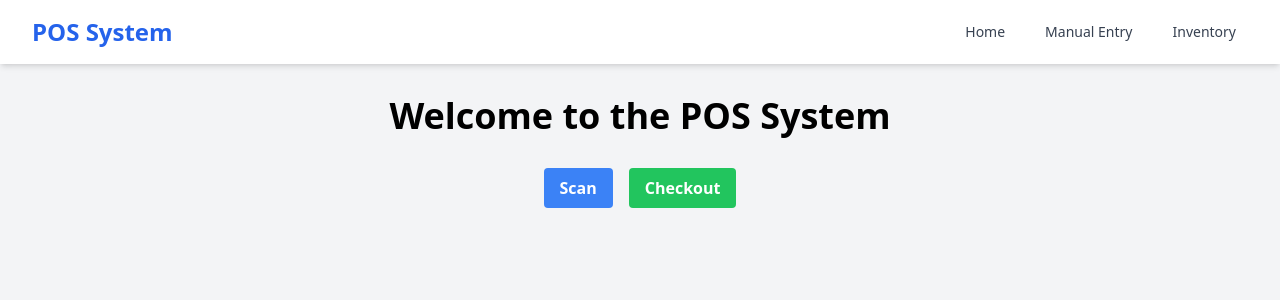
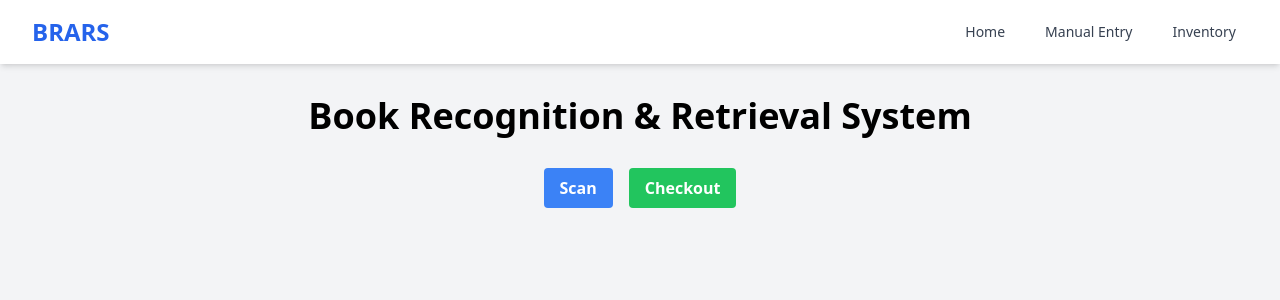
Before and after one commit to pfeeyatko/book-recognition, a Nuxt app: page / in a window 1280 px wide. Shown: the top 300 px of the page. Built offline with nearby package versions, Linux system fonts and the light colour scheme.

Commit message:
Copy updates and formatting

```diff
--- a/components/Menu.vue
+++ b/components/Menu.vue
@@ -21,7 +21,7 @@ const closeMenu = () => {
         <div class="flex justify-between h-16">
           <!-- Logo or Brand Name -->
           <div class="flex-shrink-0 flex items-center">
-            <h2 class="text-2xl font-bold text-blue-600">POS System</h2>
+            <h2 class="text-2xl font-bold text-blue-600">BRARS</h2>
           </div>
 
           <!-- Desktop Menu -->
--- a/composables/useOpenLibrary.js
+++ b/composables/useOpenLibrary.js
@@ -11,7 +11,6 @@ export default function useOpenLibrary() {
       }
 
       return {
-        error: false,
         title: data.docs[0].title, // string
         author: data.docs[0].author_name, // array
         yearPublished: data.docs[0].publish_year, // array
--- a/pages/index.vue
+++ b/pages/index.vue
@@ -61,7 +61,7 @@ onMounted(() => {
     <Menu/>
     <!-- Main Content -->
     <div class="container mx-auto px-4 py-8">
-      <h1 class="text-4xl font-bold text-center mb-8">Welcome to the POS System</h1>
+      <h1 class="text-4xl font-bold text-center mb-8">Book Recognition & Retrieval System</h1>
       <div class="flex justify-center space-x-4">
         <button class="bg-blue-500 hover:bg-blue-700 text-white font-bold py-2 px-4 rounded" @click="setActiveComponent(ScanNew)">Scan</button>
         <button class="bg-green-500 hover:bg-green-700 text-white font-bold py-2 px-4 rounded" @click="setActiveComponent(Checkout)">Checkout</button>
```
Also changed, not shown: nuxt.config.js (renamed from nuxt.config.ts).
